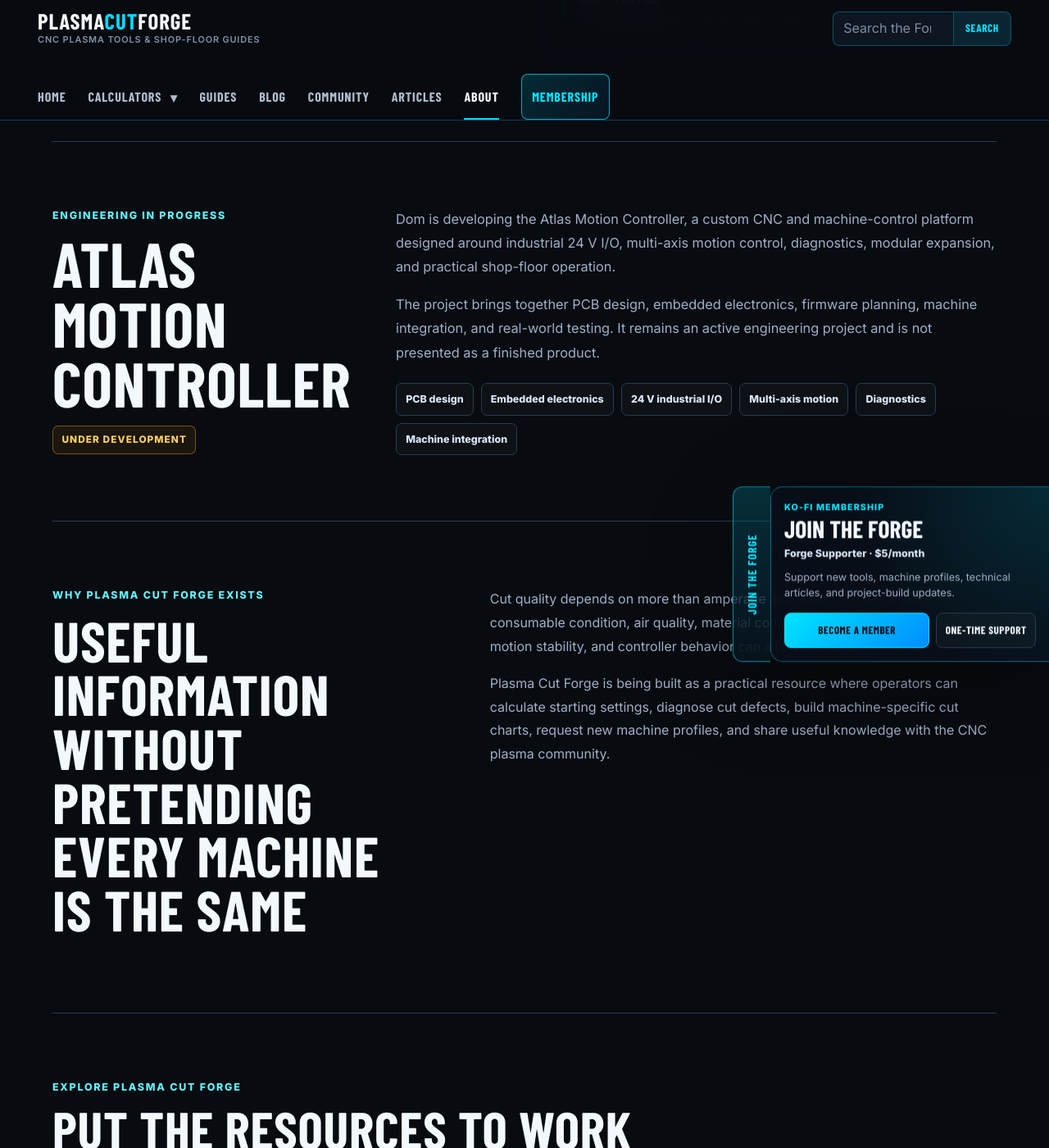
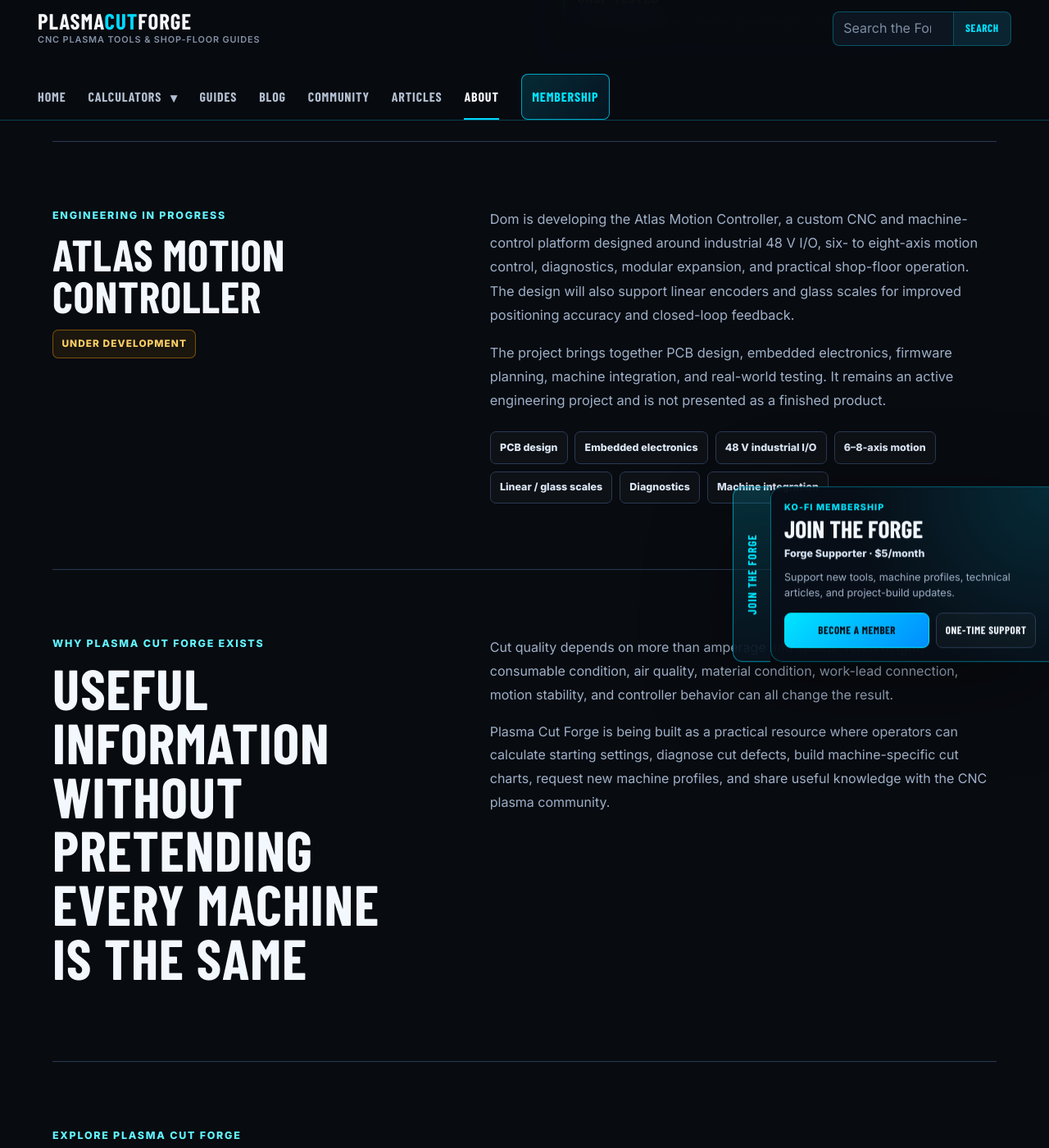
Before and after one commit to steelknightcnc-cmd/plasma-cutting-blog, a Jekyll site: the page about-the-builder.html, which Jekyll copies as it is, in a window 1280 px wide and 1400 px high, scrolled down 1733 px. Shown: the whole window at 82% size. Built offline with Jekyll 4.4.1, drawn with Linux system fonts in a browser that asks for light colours; some web fonts are replaced.

Commit message:
Add files via upload
Fix Atlas section layout and update controller details

```diff
--- a/about-the-builder.html
+++ b/about-the-builder.html
@@ -8,14 +8,12 @@
     content="Meet Dom, founder and builder of Plasma Cut Forge—an internationally certified welder, CNC machine builder, fabricator, and developer of the Atlas Motion Controller."
   >
   <title>About the Builder | Plasma Cut Forge</title>
-
   <link rel="icon" href="/favicon.ico" sizes="any">
   <link rel="icon" type="image/png" sizes="32x32" href="/favicon-32x32.png">
   <link rel="icon" type="image/png" sizes="16x16" href="/favicon-16x16.png">
   <link rel="apple-touch-icon" sizes="180x180" href="/apple-touch-icon.png">
   <link rel="manifest" href="/site.webmanifest">
   <meta name="theme-color" content="#070b14">
-
   <link rel="preconnect" href="https://fonts.googleapis.com">
   <link rel="preconnect" href="https://fonts.gstatic.com" crossorigin>
   <link
@@ -23,16 +21,43 @@
     rel="stylesheet"
   >
   <link rel="stylesheet" href="/styles.css?v=41.0">
+  <style>
+    /* Keep the long Atlas title inside its column on desktop layouts. */
+    .builder-atlas-section {
+      grid-template-columns: minmax(360px, 0.95fr) minmax(0, 1.25fr);
+      gap: clamp(2rem, 5vw, 5rem);
+    }
+
+    .builder-atlas-heading {
+      min-width: 0;
+    }
+
+    .builder-atlas-heading h2 {
+      max-width: 100%;
+      font-size: clamp(3rem, 4.2vw, 5rem);
+      overflow-wrap: normal;
+      word-break: normal;
+    }
+
+    @media (max-width: 1180px) and (min-width: 981px) {
+      .builder-atlas-section {
+        grid-template-columns: minmax(330px, 0.9fr) minmax(0, 1.1fr);
+        gap: 3rem;
+      }
+
+      .builder-atlas-heading h2 {
+        font-size: clamp(3rem, 4.8vw, 4.5rem);
+      }
+    }
+  </style>
   <script src="/membership-widget.js?v=1.1" defer></script>
 </head>
-
 <body class="builder-page">
   <header class="site-header industrial-header">
     <a class="brand industrial-brand" href="/#top" aria-label="Plasma Cut Forge home">
       <span class="brand-wordmark">PLASMA<span>CUT</span>FORGE</span>
       <small>CNC plasma tools &amp; shop-floor guides</small>
     </a>
-
     <nav class="industrial-nav" aria-label="Primary navigation">
       <a href="/#top">Home</a>
       <div class="calculator-nav-dropdown">
@@ -59,7 +84,6 @@
       Membership
       </a>
     </nav>
-
 <form class="global-search-form" action="/search.html" method="get" role="search">
   <label class="sr-only" for="global-search-input">Search Plasma Cut Forge</label>
   <input
@@ -75,7 +99,6 @@
   <button type="submit" aria-label="Search Plasma Cut Forge">Search</button>
 </form>
   </header>
-
   <main class="builder-main">
     <section class="builder-hero">
       <div class="builder-hero-copy">
@@ -87,7 +110,6 @@
           machine builders and operators can use in the shop.
         </p>
       </div>
-
       <aside class="builder-identity-card" aria-label="Builder introduction">
         <p class="builder-card-label">Founder and builder</p>
         <h2>Dom</h2>
@@ -98,7 +120,6 @@
         </div>
       </aside>
     </section>
-
     <section class="builder-story-grid" aria-label="Builder experience">
       <article class="builder-story-card builder-story-card-wide">
         <p class="eyebrow">Hands-on foundation</p>
@@ -116,7 +137,6 @@
           improve results through controlled testing.
         </p>
       </article>
-
       <article class="builder-story-card builder-certification-card">
         <p class="eyebrow">Professional qualification</p>
         <h2>Internationally Certified Welding</h2>
@@ -124,7 +144,6 @@
           Dom is internationally certified in TIG and MIG/MAG welding, with
           qualification welds inspected by X-ray.
         </p>
-
         <ul class="builder-qualification-list">
           <li>
             <span>01</span>
@@ -149,7 +168,6 @@
           </li>
         </ul>
       </article>
-
       <article class="builder-story-card builder-principles-card">
         <p class="eyebrow">Publishing standard</p>
         <h2>Document, Test, and Verify</h2>
@@ -159,7 +177,6 @@
           machine limitations, and controlled test coupons are used wherever
           possible.
         </p>
-
         <div class="builder-principle-grid">
           <div>
             <strong>Documented</strong>
@@ -176,44 +193,42 @@
         </div>
       </article>
     </section>
-
     <section class="builder-atlas-section" aria-labelledby="builder-atlas-title">
       <div class="builder-atlas-heading">
         <p class="eyebrow">Engineering in progress</p>
         <h2 id="builder-atlas-title">Atlas Motion Controller</h2>
         <span>Under development</span>
       </div>
-
       <div class="builder-atlas-content">
         <p>
           Dom is developing the Atlas Motion Controller, a custom CNC and
-          machine-control platform designed around industrial 24 V I/O,
-          multi-axis motion control, diagnostics, modular expansion, and
-          practical shop-floor operation.
+          machine-control platform designed around industrial 48 V I/O,
+          six- to eight-axis motion control, diagnostics, modular expansion, and
+          practical shop-floor operation. The design will also support linear
+          encoders and glass scales for improved positioning accuracy and
+          closed-loop feedback.
         </p>
         <p>
           The project brings together PCB design, embedded electronics, firmware
           planning, machine integration, and real-world testing. It remains an
           active engineering project and is not presented as a finished product.
         </p>
-
         <div class="builder-atlas-tags" aria-label="Atlas engineering areas">
           <span>PCB design</span>
           <span>Embedded electronics</span>
-          <span>24 V industrial I/O</span>
-          <span>Multi-axis motion</span>
+          <span>48 V industrial I/O</span>
+          <span>6–8-axis motion</span>
+          <span>Linear / glass scales</span>
           <span>Diagnostics</span>
           <span>Machine integration</span>
         </div>
       </div>
     </section>
-
     <section class="builder-mission-section">
       <div>
         <p class="eyebrow">Why Plasma Cut Forge exists</p>
         <h2>Useful Information Without Pretending Every Machine Is the Same</h2>
       </div>
-
       <div>
         <p>
           Cut quality depends on more than amperage and speed. Torch height,
@@ -229,7 +244,6 @@
         </p>
       </div>
     </section>
-
     <section class="builder-cta-section" aria-labelledby="builder-cta-title">
       <div>
         <p class="eyebrow">Explore Plasma Cut Forge</p>
@@ -242,7 +256,6 @@
           <strong>Use the Calculator</strong>
           <p>Generate practical starting settings and printable cut cards.</p>
         </a>
-
         <a href="/guides/">
           <span>02</span>
           <strong>Browse the Guides</strong>
@@ -257,7 +270,6 @@
       </div>
     </section>
   </main>
-
   <section class="support-forge" aria-labelledby="support-forge-title">
     <div class="support-forge-copy">
       <p class="support-forge-kicker">Support independent CNC resources</p>
@@ -270,7 +282,6 @@
         keep improving the tools and publishing useful, independent content.
       </p>
     </div>
-
     <div class="support-forge-action">
       <a
         class="support-forge-button"
@@ -283,7 +294,6 @@
       <small>Secure one-time support through Ko-fi</small>
     </div>
   </section>
-
   <aside
   class="kofi-membership-widget is-expanded"
   data-membership-widget
@@ -298,7 +308,6 @@
   >
     <span>Join the Forge</span>
   </button>
-
   <div class="kofi-membership-panel" data-membership-panel>
     <div class="kofi-membership-widget-copy">
       <span class="kofi-membership-eyebrow">Ko-fi Membership</span>
@@ -309,7 +318,6 @@
         project-build updates.
       </p>
     </div>
-
     <div class="kofi-membership-widget-actions">
       <a
         class="kofi-membership-primary"
@@ -330,7 +338,6 @@
     </div>
   </div>
 </aside>
-
   <footer class="site-footer">
   <div class="site-footer-primary">
     <p>© 2026 Plasma Cut Forge.</p>
@@ -338,7 +345,6 @@
       Calculator values are starting recommendations—not guaranteed machine settings.
     </p>
   </div>
-
   <nav class="site-footer-links" aria-label="Legal and contact links">
     <a href="/email-updates.html">Email Updates</a>
     <a href="/contact.html">Contact</a>
```
